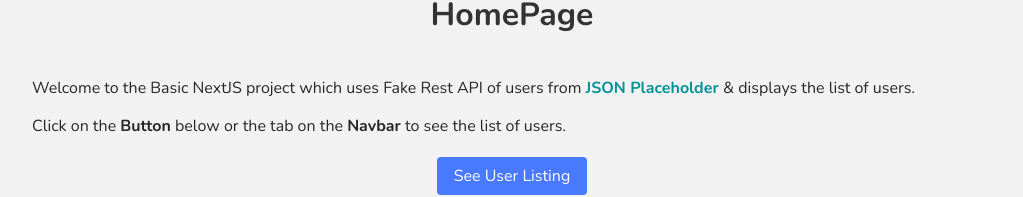
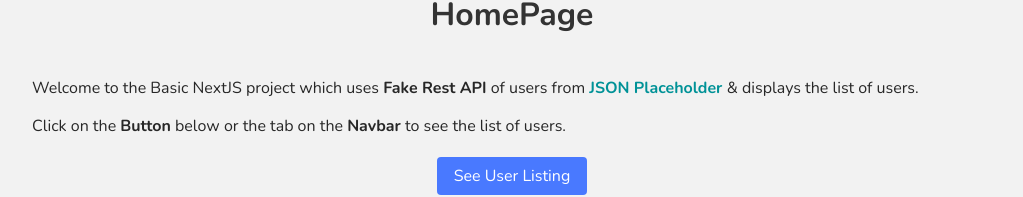
Before and after one commit to Akshay2996/nextjs-userslist, a Next.js app: page / in a window 1280 px wide. Shown: the part 244-441 px from the top of the page, without its empty margins (128-1151 px from the left). Built offline with nearby package versions, Linux system fonts and the light colour scheme.

Commit message:
Updated HomePage & About Page

```diff
--- a/pages/index.js
+++ b/pages/index.js
@@ -12,8 +12,8 @@ export default function Home() {
       <div>
         <h1 className={styles.title}>HomePage</h1>
         <p className={styles.text}>
-          Welcome to the Basic NextJS project which uses Fake Rest API of users
-          from{" "}
+          Welcome to the Basic NextJS project which uses <b>Fake Rest API</b> of
+          users from{" "}
           <b>
             <a
               href="https://jsonplaceholder.typicode.com/"
```
